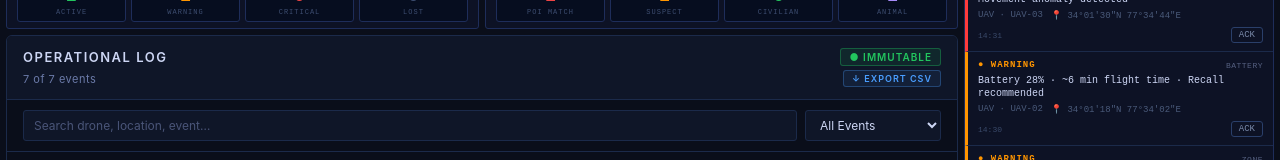
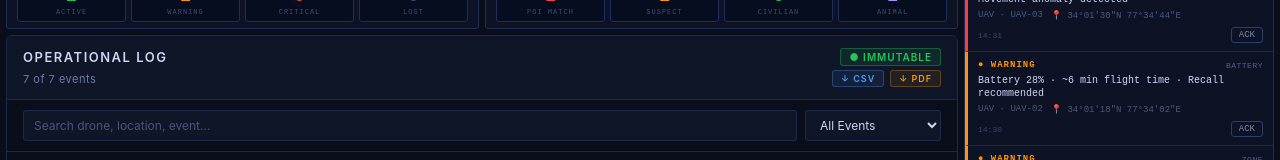
Before and after one commit to rohittariyal13/Ai-Drone-System, a React (Create React App) app in the folder Dashboard/: page / in a window 1280 px wide. Shown: the part 590-750 px from the top of the page. Built offline with nearby package versions, Linux system fonts and the light colour scheme.

Commit message:
[F-34] PDF export complete — mission header, event table, classified footer

```diff
--- a/Dashboard/src/components/OperationalLog/OperationalLog.css
+++ b/Dashboard/src/components/OperationalLog/OperationalLog.css
@@ -54,6 +54,11 @@
   letter-spacing: 0.5px;
 }
 
+.op-log-export-btns {
+  display: flex;
+  gap: 6px;
+}
+
 .op-log-export-btn {
   font-size: 9px;
   letter-spacing: 1px;
@@ -70,6 +75,16 @@
 
 .op-log-export-btn:hover {
   background: rgba(74, 158, 255, 0.18);
+}
+
+.op-log-export-btn.pdf {
+  color: #ff9500;
+  background: rgba(255, 149, 0, 0.08);
+  border: 1px solid rgba(255, 149, 0, 0.3);
+}
+
+.op-log-export-btn.pdf:hover {
+  background: rgba(255, 149, 0, 0.18);
 }
 
 .op-log-controls {
--- a/Dashboard/src/components/OperationalLog/OperationalLog.jsx
+++ b/Dashboard/src/components/OperationalLog/OperationalLog.jsx
@@ -1,4 +1,6 @@
 import { useMemo, useState } from "react";
+import jsPDF from "jspdf";
+import autoTable from "jspdf-autotable";
 import {
   LOG_ENTRIES,
   EVENT_TYPES,
@@ -69,6 +71,91 @@ const OperationalLog = ({ entries = LOG_ENTRIES, onEntryClick }) => {
     URL.revokeObjectURL(url);
   };
 
+  const exportPDF = () => {
+    const doc = new jsPDF();
+    const exportDate = new Date().toISOString().slice(0, 10);
+
+    // — Header —
+    doc.setFillColor(10, 14, 26);
+    doc.rect(0, 0, 210, 40, "F");
+
+    doc.setTextColor(255, 149, 0);
+    doc.setFontSize(14);
+    doc.setFont("courier", "bold");
+    doc.text("TRISHUL SUDARSHAN NETRA", 14, 14);
+
+    doc.setTextColor(200, 210, 244);
+    doc.setFontSize(9);
+    doc.setFont("courier", "normal");
+    doc.text("Indian Armed Forces · DISC 14 · PS16", 14, 22);
+    doc.text("OPERATIONAL LOG — POST-MISSION ANALYSIS", 14, 29);
+    doc.text(`Export Date: ${exportDate}`, 14, 36);
+
+    doc.setTextColor(107, 122, 168);
+    doc.setFontSize(8);
+    doc.text(`Total Events: ${sortedEntries.length}`, 160, 22);
+    doc.text("IMMUTABLE RECORD", 160, 29);
+
+    // — Table —
+    autoTable(doc, {
+      startY: 45,
+      head: [["Time", "Drone ID", "Event Type", "Event", "Location"]],
+      body: sortedEntries.map((entry) => [
+        entry.time,
+        entry.drone_id,
+        EVENT_LABELS[entry.event_type] || entry.event_type,
+        entry.event,
+        entry.location,
+      ]),
+      styles: {
+        fontSize: 8,
+        cellPadding: 3,
+        font: "courier",
+        textColor: [200, 210, 244],
+        fillColor: [13, 18, 37],
+        lineColor: [30, 45, 90],
+        lineWidth: 0.1,
+      },
+      headStyles: {
+        fillColor: [11, 16, 32],
+        textColor: [255, 149, 0],
+        fontStyle: "bold",
+        fontSize: 8,
+        letterSpacing: 1,
+      },
+      alternateRowStyles: {
+        fillColor: [10, 14, 26],
+      },
+      columnStyles: {
+        0: { cellWidth: 18 },
+        1: { cellWidth: 22 },
+        2: { cellWidth: 32 },
+        3: { cellWidth: 80 },
+        4: { cellWidth: 38 },
+      },
+    });
+
+    // — Footer —
+    const pageCount = doc.internal.getNumberOfPages();
+    for (let i = 1; i <= pageCount; i++) {
+      doc.setPage(i);
+      doc.setFontSize(7);
+      doc.setTextColor(107, 122, 168);
+      doc.text(
+        "CLASSIFIED · FOR AUTHORIZED PERSONNEL ONLY",
+        14,
+        doc.internal.pageSize.height - 8
+      );
+      doc.text(
+        `Page ${i} of ${pageCount}`,
+        180,
+        doc.internal.pageSize.height - 8
+      );
+    }
+
+    doc.save(`TSN_OperationalLog_${exportDate}.pdf`);
+  };
+
   return (
     <div className="op-log-panel">
       <div className="op-log-header">
@@ -85,9 +172,14 @@ const OperationalLog = ({ entries = LOG_ENTRIES, onEntryClick }) => {
           <span className="op-log-meta">
             {visibleEntries.length} of {sortedEntries.length} events
           </span>
-          <button className="op-log-export-btn" onClick={exportCSV}>
-            ↓ EXPORT CSV
-          </button>
+          <div className="op-log-export-btns">
+            <button className="op-log-export-btn" onClick={exportCSV}>
+              ↓ CSV
+            </button>
+            <button className="op-log-export-btn pdf" onClick={exportPDF}>
+              ↓ PDF
+            </button>
+          </div>
         </div>
       </div>
 
```
Also changed, not shown: Dashboard/package.json (+15 -3 lines), 1 other file (tests, documents, lock files or other folders).
